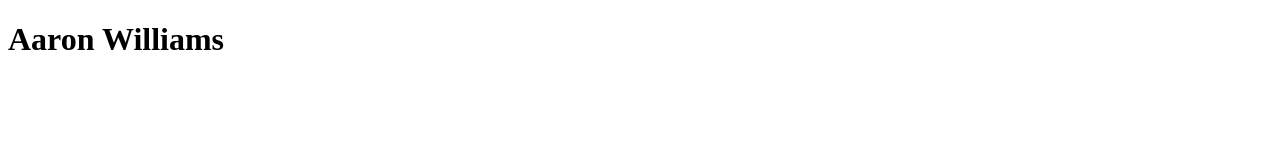
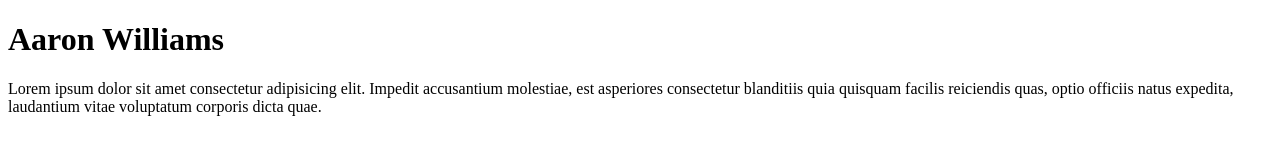
Before and after one commit to aaronw9989/sde-github-demo, a plain HTML site: page test.html in a window 1280 px wide. Drawn offline with Linux system fonts and the light colour scheme.

Commit message:
added lorem paragraph

```diff
--- a/test.html
+++ b/test.html
@@ -8,5 +8,11 @@
   </head>
   <body>
     <h1>Aaron Williams</h1>
+    <p>
+      Lorem ipsum dolor sit amet consectetur adipisicing elit. Impedit
+      accusantium molestiae, est asperiores consectetur blanditiis quia quisquam
+      facilis reiciendis quas, optio officiis natus expedita, laudantium vitae
+      voluptatum corporis dicta quae.
+    </p>
   </body>
 </html>
```
